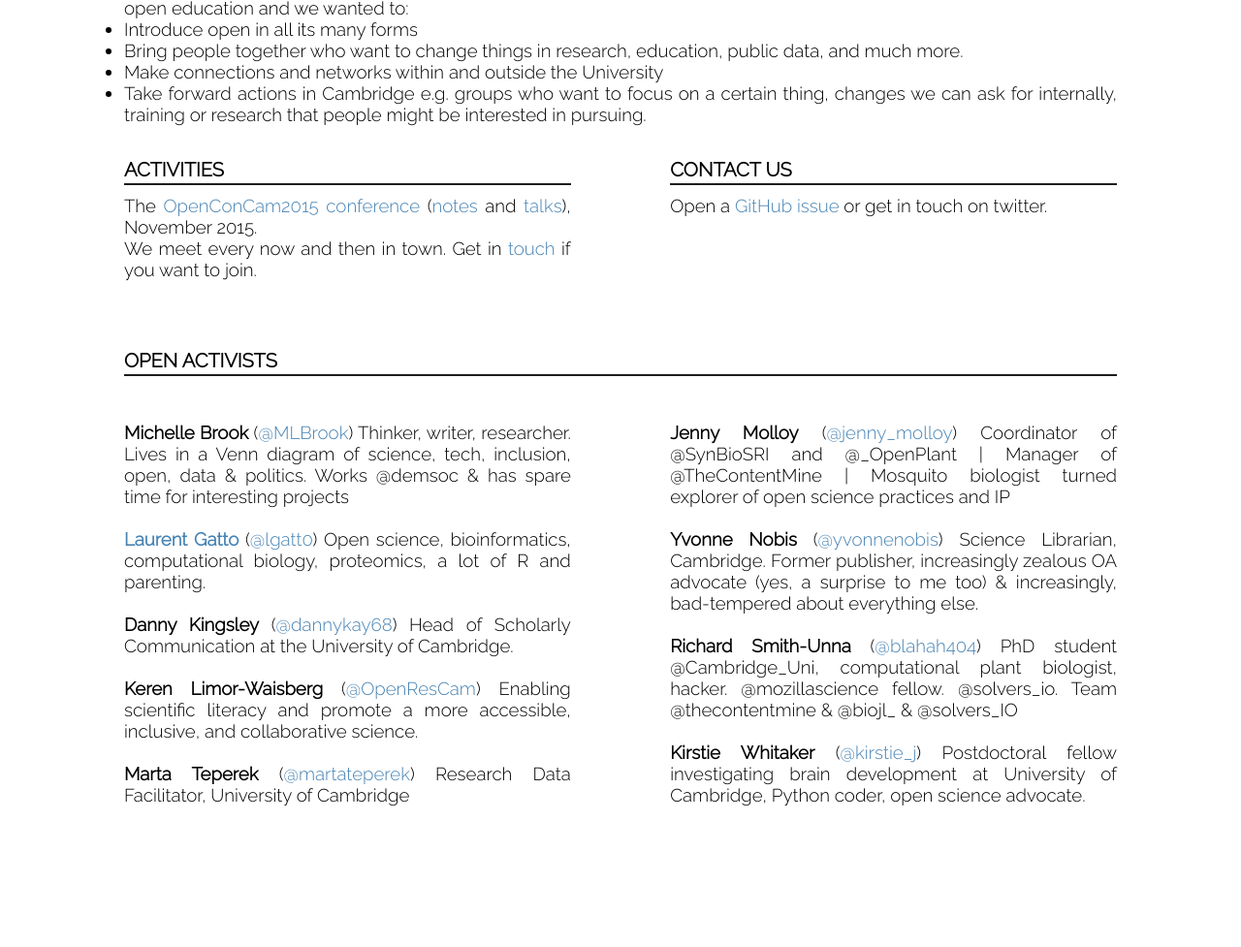
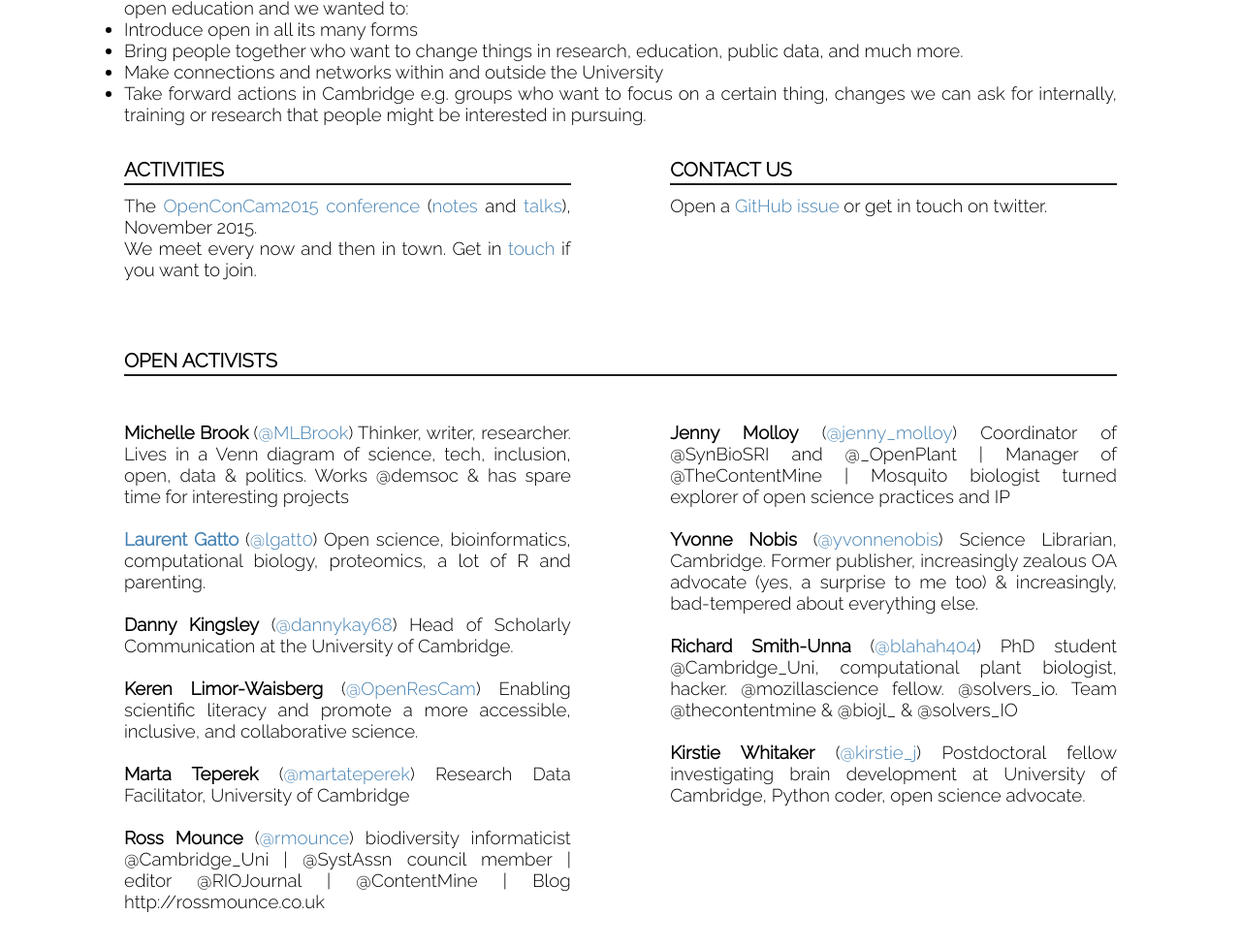
Before and after one commit to jcmolloy/OpenConCam.github.io, a plain HTML site: page index.html in a window 1280 px wide. Shown: the part 439-1416 px from the top of the page at 97% size. Before the commit the page ends 1330 px from the top, so only its background shows below. Drawn offline with Linux system fonts and the light colour scheme.

Commit message:
added ross

```diff
--- a/index.html
+++ b/index.html
@@ -93,6 +93,13 @@
       <p><b>Marta Teperek</b>
 	(<a href="https://twitter.com/martateperek">@martateperek</a>)
 	Research Data Facilitator, University of Cambridge</p><br/>
+
+      <p><b>Ross Mounce</b>
+	(<a href="https://twitter.com/rmounce">@rmounce</a>)
+	biodiversity informaticist @Cambridge_Uni | @SystAssn council
+	member | editor @RIOJournal | @ContentMine | Blog
+	http://rossmounce.co.uk</p><br/>
+
     </div>
 
     <div id="rightcolumn">
```
